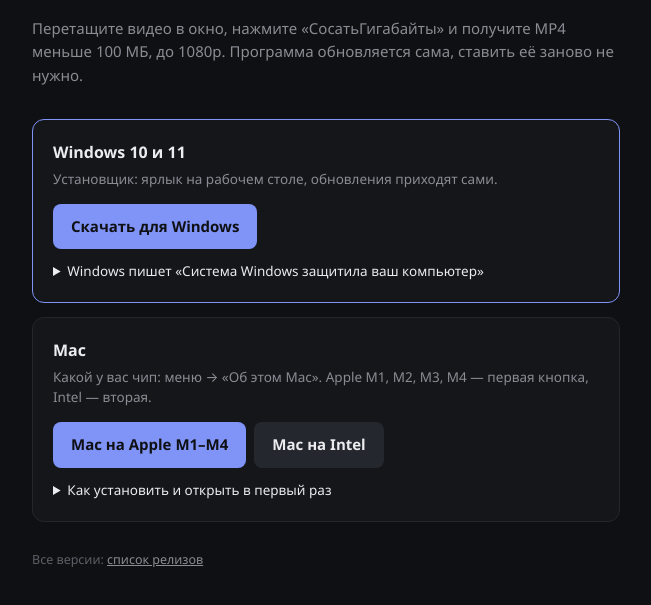
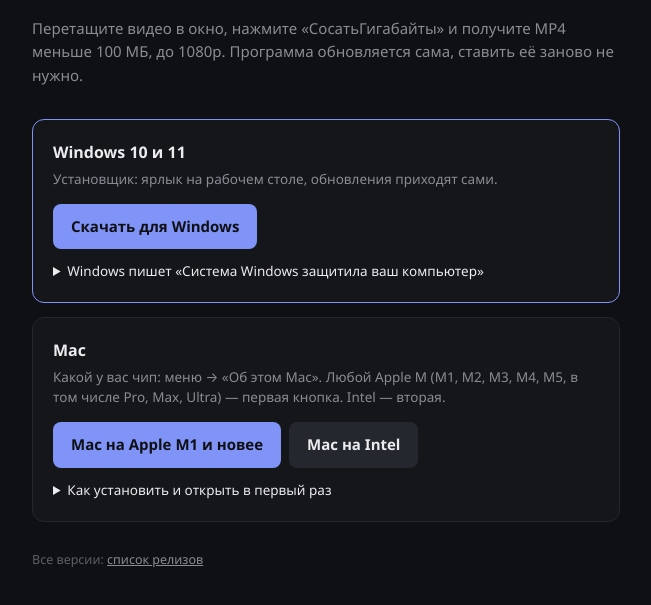
Before and after one commit to ivanlorri/GigabyteSucker-releases, a plain HTML site: page index.html in a window 1280 px wide. Shown: the part 119-724 px from the top of the page, without its empty margins (314-965 px from the left). Drawn offline with Linux system fonts and the light colour scheme; no server answers.

Commit message:
Страница скачивания

```diff
--- a/index.html
+++ b/index.html
@@ -52,9 +52,9 @@
 
   <div class="card" id="mac">
     <h2>Mac</h2>
-    <p>Какой у вас чип: меню  → «Об этом Mac». Apple M1, M2, M3, M4 — первая кнопка, Intel — вторая.</p>
+    <p>Какой у вас чип: меню  → «Об этом Mac». Любой Apple M (M1, M2, M3, M4, M5, в том числе Pro, Max, Ultra) — первая кнопка. Intel — вторая.</p>
     <div class="btns">
-      <a class="btn" href="https://github.com/ivanlorri/GigabyteSucker-releases/releases/latest/download/GigabyteSucker-mac-arm64.dmg">Mac на Apple M1–M4</a>
+      <a class="btn" href="https://github.com/ivanlorri/GigabyteSucker-releases/releases/latest/download/GigabyteSucker-mac-arm64.dmg">Mac на Apple M1 и новее</a>
       <a class="btn alt" href="https://github.com/ivanlorri/GigabyteSucker-releases/releases/latest/download/GigabyteSucker-mac-x64.dmg">Mac на Intel</a>
     </div>
     <details><summary>Как установить и открыть в первый раз</summary>
```
